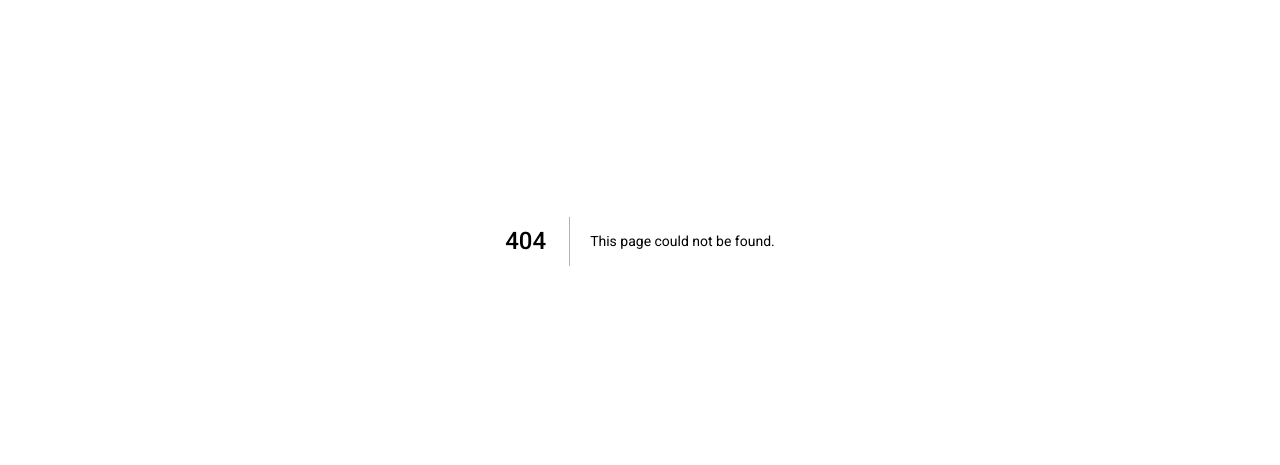
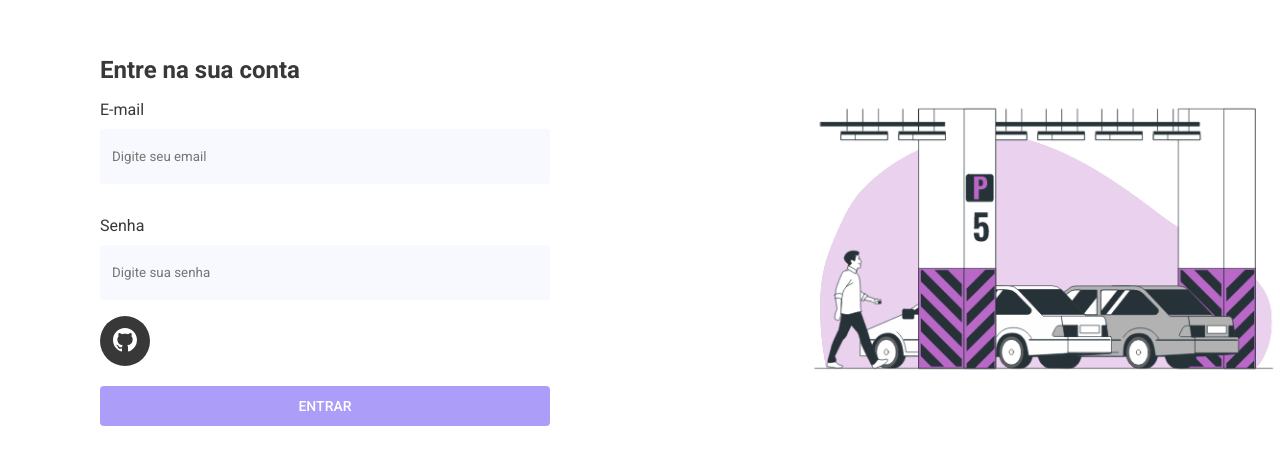
Before and after one commit to joaogabrielramos28/carPark, a Next.js app: page /auth/login in a window 1280 px wide. Before the commit this address had no page. Shown: the part 159-624 px from the top of the page. Built offline with nearby package versions, Linux system fonts and the light colour scheme.

Commit message:
feat: signin with Github

```diff
--- a/package.json
+++ b/package.json
@@ -13,6 +13,7 @@
     "next": "12.1.0",
     "react": "17.0.2",
     "react-dom": "17.0.2",
+    "react-icons": "^4.3.1",
     "styled-components": "^5.3.5"
   },
   "devDependencies": {
--- /dev/null
+++ b/src/pages/auth/login/index.tsx
@@ -0,0 +1,72 @@
+import Image from "next/image";
+import InputForm from "../../../components/Input";
+import {
+  Container,
+  FormContainer,
+  ImageContainer,
+  Form,
+  Title,
+  Button,
+  ButtonOAuth,
+} from "./styles";
+
+import { signInWithPopup, GithubAuthProvider, getAuth } from "firebase/auth";
+
+import { BsGithub } from "react-icons/bs";
+import { app } from "../../../services/firebase";
+import { FormEvent } from "react";
+const Login = () => {
+  const provider = new GithubAuthProvider();
+  const auth = getAuth(app);
+
+  function loginWithGithub(e: FormEvent) {
+    e.preventDefault();
+
+    signInWithPopup(auth, provider)
+      .then((result) => {
+        const credential = GithubAuthProvider.credentialFromResult(result);
+        const token = credential?.accessToken;
+
+        const user = result.user;
+
+        // ...
+      })
+      .catch((error) => {
+        const errorCode = error.code;
+        const errorMessage = error.message;
+        const email = error.email;
+        const credential = GithubAuthProvider.credentialFromError(error);
+        // ...
+      });
+  }
+
+  return (
+    <Container>
+      <FormContainer>
+        <Form onSubmit={() => {}}>
+          <Title>Entre na sua conta</Title>
+          <InputForm label="E-mail" placeholder="Digite seu email" />
+          <InputForm
+            label="Senha"
+            type={"password"}
+            placeholder="Digite sua senha"
+          />
+          <ButtonOAuth onClick={loginWithGithub}>
+            <BsGithub color={"white"} size={24} />
+          </ButtonOAuth>
+          <Button type="submit">Entrar</Button>
+        </Form>
+      </FormContainer>
+      <ImageContainer>
+        <Image
+          src="/parking-login.gif"
+          width={650}
+          height={650}
+          alt="A woman opening your car in car park"
+        />
+      </ImageContainer>
+    </Container>
+  );
+};
+
+export default Login;
--- /dev/null
+++ b/src/pages/auth/login/styles.ts
@@ -0,0 +1,76 @@
+import styled from "styled-components";
+
+export const Container = styled.div`
+  flex: 1;
+  display: flex;
+  width: 100%;
+`;
+
+export const FormContainer = styled.div`
+  max-width: 800px;
+  width: 100%;
+  height: 100vh;
+  display: flex;
+  align-items: center;
+  justify-content: center;
+`;
+
+export const Form = styled.form`
+  display: flex;
+  flex-direction: column;
+  max-width: 600px;
+  width: 100%;
+  justify-content: center;
+`;
+export const Title = styled.h2`
+  color: ${({ theme }) => theme.colors.title};
+`;
+export const Label = styled.label`
+  color: ${({ theme }) => theme.colors.title};
+`;
+
+export const Button = styled.button`
+  max-width: 450px;
+  background-color: ${({ theme }) => theme.colors.primary};
+
+  color: ${({ theme }) => theme.colors.shape};
+
+  padding: 12px 8px;
+  border-radius: 4px;
+  margin-top: 20px;
+
+  border: none;
+  outline: none;
+
+  cursor: pointer;
+
+  font-size: 14px;
+  font-weight: 500;
+  text-transform: uppercase;
+  &:hover {
+    opacity: 0.7;
+    transition: opacity 0.7s;
+  }
+`;
+
+export const ButtonOAuth = styled.button`
+  width: 50px;
+  height: 50px;
+  border-radius: 50%;
+  border: none;
+  outline: none;
+  background-color: ${({ theme }) => theme.colors.title};
+  cursor: pointer;
+  &:hover {
+    opacity: 0.7;
+    transition: opacity 0.7s;
+  }
+`;
+
+export const ImageContainer = styled.div`
+  flex: 1;
+  width: 100%;
+  display: flex;
+  align-items: center;
+  justify-content: center;
+`;
--- a/src/styles/theme.ts
+++ b/src/styles/theme.ts
@@ -13,5 +13,6 @@ export default {
     alert_light: "#FFECED",
     dark: "#000",
     light_gray: "#F8F9FE",
+    secondary: "#f26600",
   },
 };
```
Also changed, not shown: public/parking-login.gif (added), 1 other file (tests, documents, lock files or other folders).
